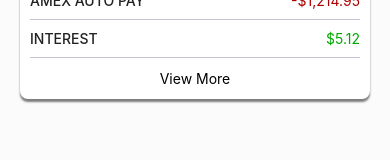
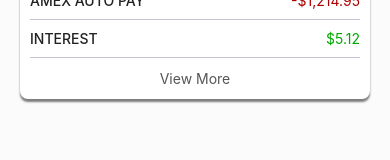
Before and after one commit to kjubar-fs/info-6132-lab2, a React Native app: screen / in a window 390 px wide. Shown: the part 630-790 px from the top of the page. Built offline with nearby package versions, Linux system fonts and the light colour scheme.

Commit message:
Tweak more button style

```diff
--- a/src/screens/SummaryScreen/index.tsx
+++ b/src/screens/SummaryScreen/index.tsx
@@ -1,7 +1,7 @@
 /*
  *  Author: Kaleb Jubar
  *  Created: 28 Oct 2024, 3:50:02 PM
- *  Last update: 29 Oct 2024, 7:55:02 PM
+ *  Last update: 29 Oct 2024, 7:58:44 PM
  *  Copyright (c) 2024 Kaleb Jubar
  */
 import { Text, ScrollView, TouchableHighlight } from "react-native";
@@ -38,7 +38,7 @@ export default function SummaryScreen() {
                     underlayColor={highlight}
                     onPress={() => { nav?.navigate(navScreens.transactionsTab) }}
                 >
-                    <Text>View More</Text>
+                    <Text style={styles.buttonText}>View More</Text>
                 </TouchableHighlight>
             </Card>
         </ScrollView>
--- a/src/screens/SummaryScreen/styles.ts
+++ b/src/screens/SummaryScreen/styles.ts
@@ -1,7 +1,7 @@
 /*
  *  Author: Kaleb Jubar
  *  Created: 29 Oct 2024, 10:28:32 AM
- *  Last update: 29 Oct 2024, 3:10:21 PM
+ *  Last update: 29 Oct 2024, 7:58:51 PM
  *  Copyright (c) 2024 Kaleb Jubar
  */
 import { StyleSheet } from "react-native";
@@ -28,4 +28,8 @@ export default StyleSheet.create({
 
         borderRadius: 3,
     },
+
+    buttonText: {
+        color: "#555",
+    },
 });
```
